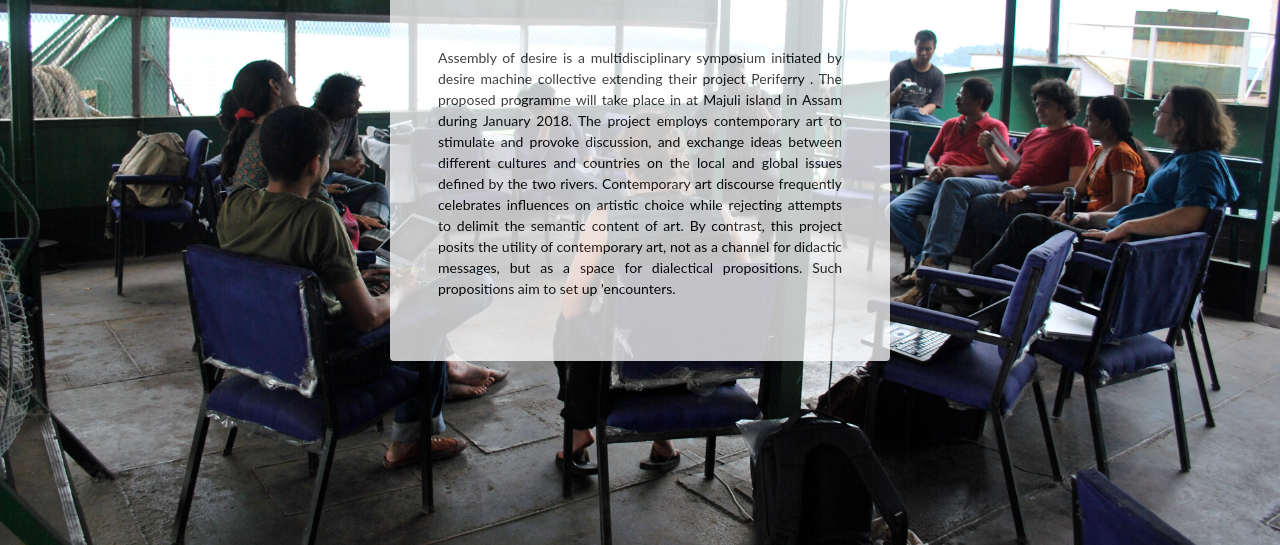
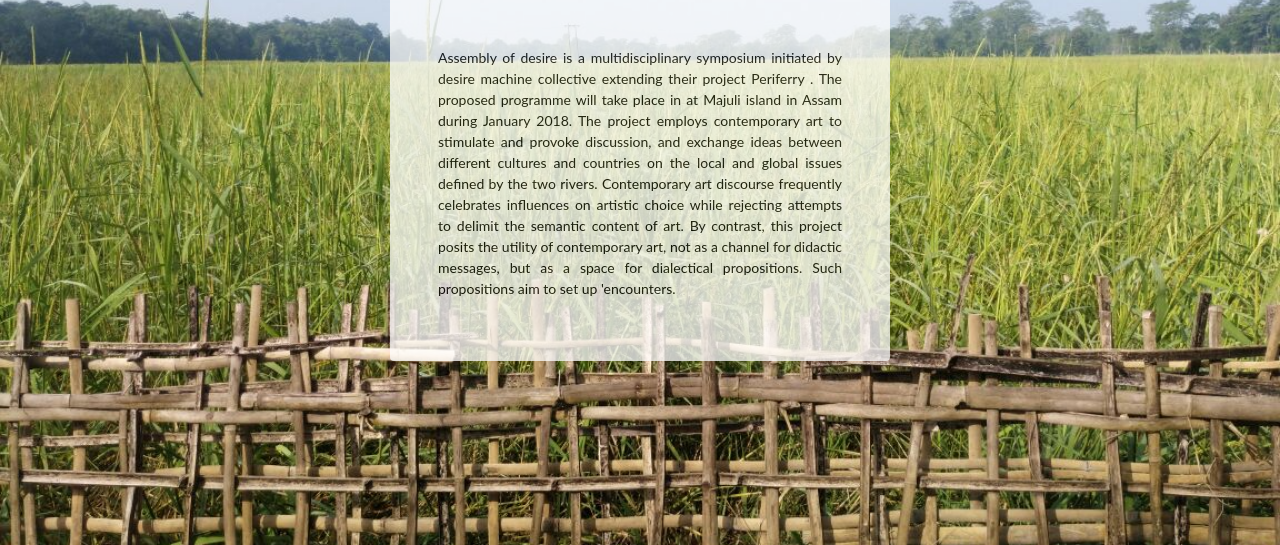
Before and after one commit to Medialabiitg/assemblyofdesire, a plain HTML site: page about.html in a window 1280 px wide. Shown: the part 255-800 px from the top of the page. Drawn offline with Linux system fonts and the light colour scheme.

Commit message:
Update about.html

```diff
--- a/about.html
+++ b/about.html
@@ -11,7 +11,7 @@ body, html {
     margin: 0;
 }
 .bgimg {
-    background-image: url('periferry.JPG');
+    background-image: url('background.jpg');
     height: 100%;
     background-position: center;
     background-size: cover;
```
